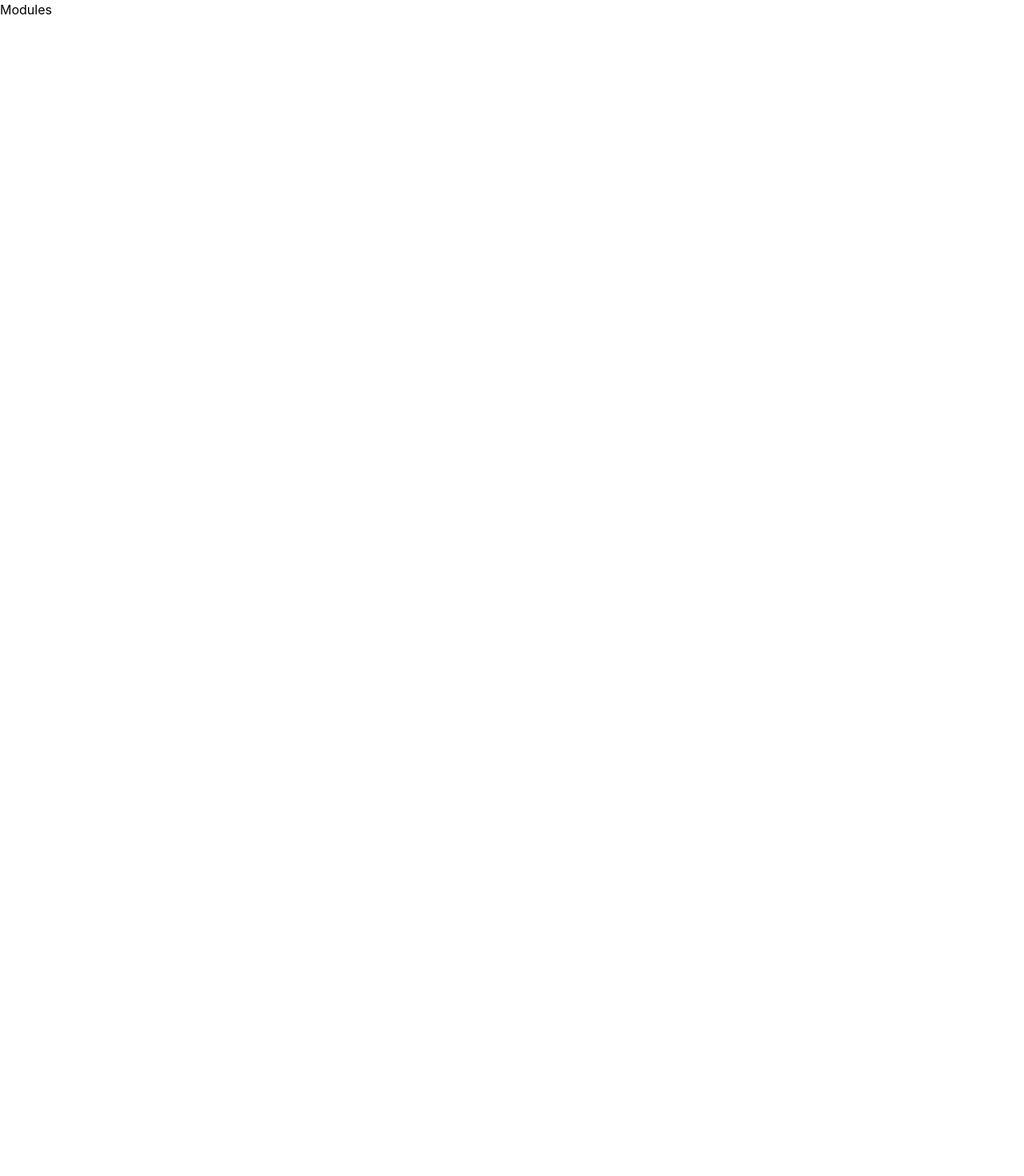
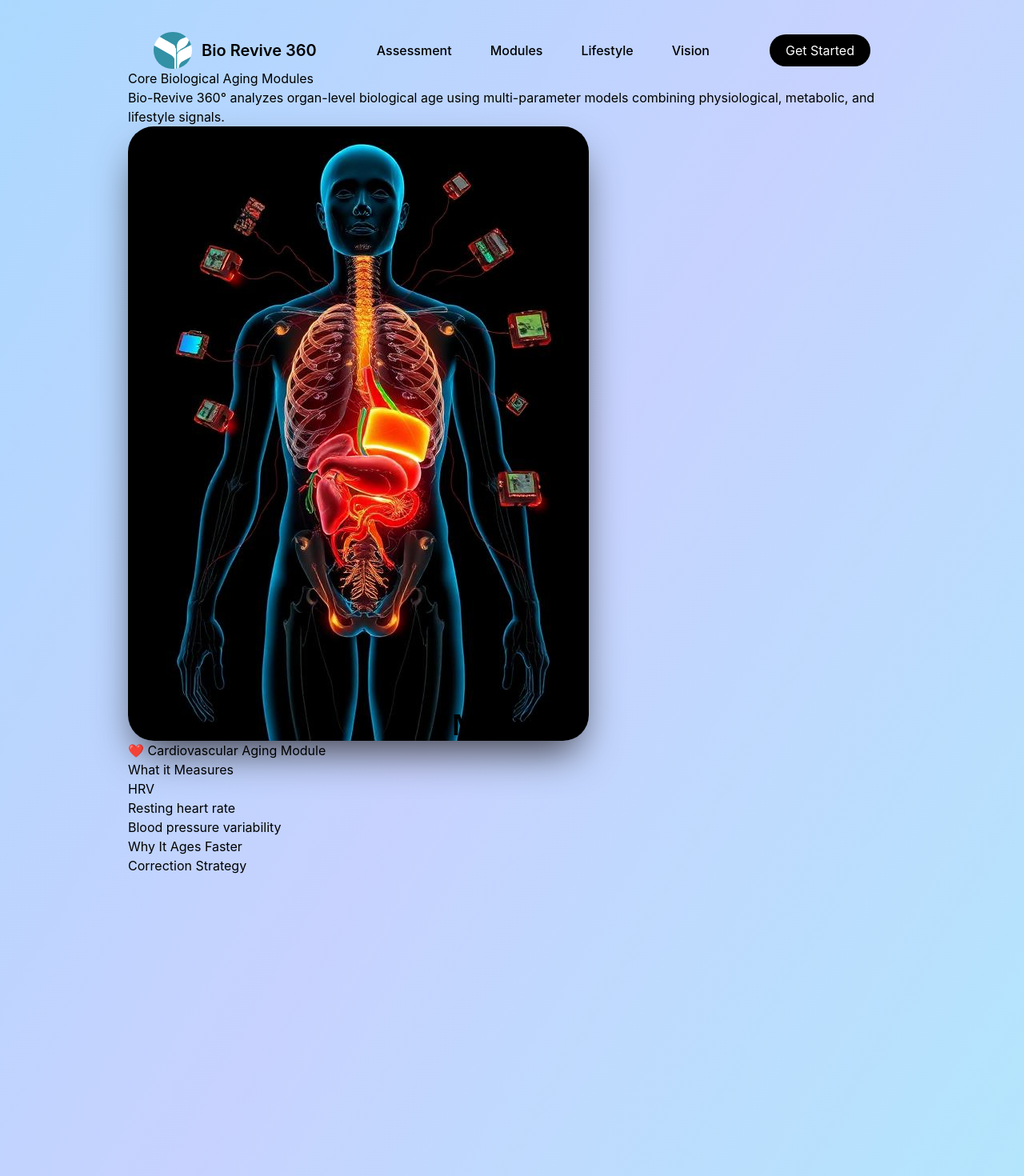
Before and after one commit to ankitsensei/bio-revive-360, a React (Vite) app: page /Modules in a window 1280 px wide. Shown: the top 1470 px of the page at 80% size. Before the commit the page ends 800 px from the top, so only its background shows below. Built offline with nearby package versions, Linux system fonts and the light colour scheme.

Commit message:
structure of modules page

```diff
--- a/src/pages/Modules.tsx
+++ b/src/pages/Modules.tsx
@@ -1,7 +1,33 @@
-
+import Navbar from "../components/Navbar"
+import ModuleFloating from "../assets/modulesFloating.jpeg"
 const Modules = () => {
   return (
-    <div>Modules</div>
+    <div className="lg:px-40 lg:pt-10 pt-5 background h-full">
+      <Navbar />
+      <div className="w-full h-screen">
+        <p>Core Biological Aging Modules</p>
+        <p>Bio-Revive 360° analyzes organ-level biological age using multi-parameter models combining physiological, metabolic, and lifestyle signals.</p>
+        <img src={ModuleFloating} alt="moduleFloating" className="rounded-4xl shadow-2xl shadow-zinc-700" />
+      </div>
+      <div className="w-full h-screen ">
+        <h1 className="text-4xl font-semibold text-center">Modules</h1>
+        <p>❤️ Cardiovascular Aging Module</p>
+        <div>
+          <p>What it Measures</p>
+          <ul>
+            <li>HRV</li>
+            <li>Resting heart rate</li>
+            <li>Blood pressure variability</li>
+          </ul>
+        </div>
+        <div>
+          <p>Why It Ages Faster</p>
+        </div>
+        <div>
+          <p>Correction Strategy</p>
+        </div>
+      </div>
+    </div>
   )
 }
 
```
Also changed, not shown: src/assets/modulesFloating.jpeg (added).
